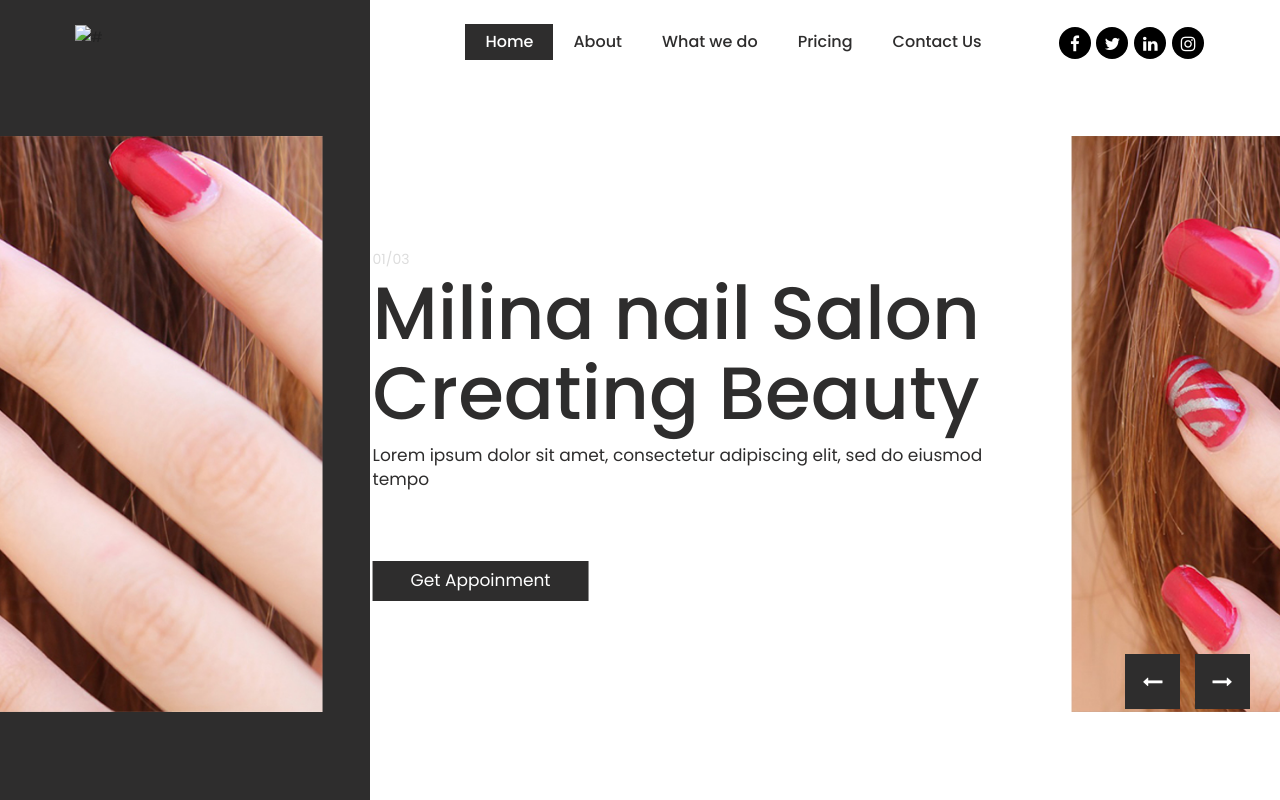
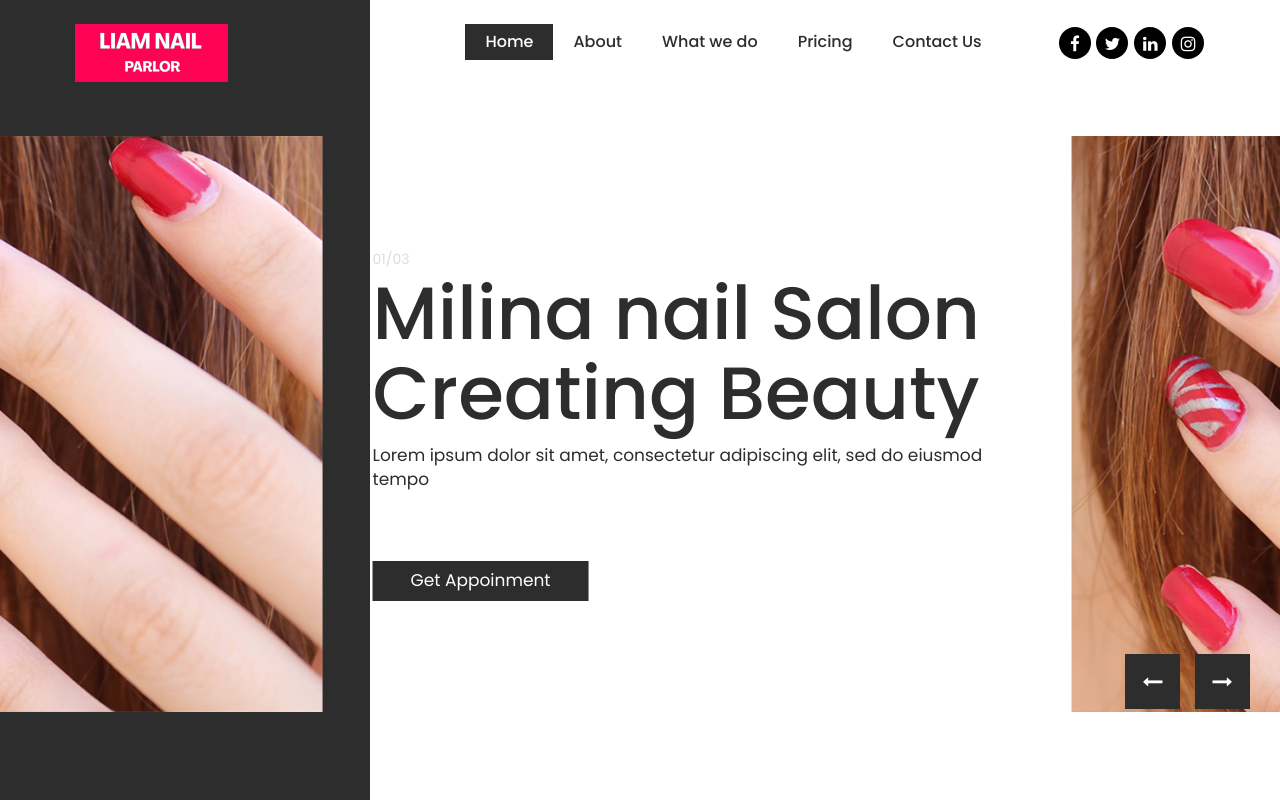
Before and after one commit to edwin3v3/liam, a plain HTML site: page index.html in a window 1280 px wide. Shown: the top 800 px of the page. Drawn offline with nearby package versions, Linux system fonts and the light colour scheme; a web font is replaced by a local one.

Commit message:
Update logo url

```diff
--- a/index.html
+++ b/index.html
@@ -48,7 +48,7 @@
                      <div class="full">
                         <div class="center-desk">
                            <div class="logo">
-                              <a href="index.html"><img src="images/logo design1.png" alt="#" /></a>
+                              <a href="index.html"><img src="images/logo1.png" alt="#" /></a>
                            </div>
                         </div>
                      </div>
```
